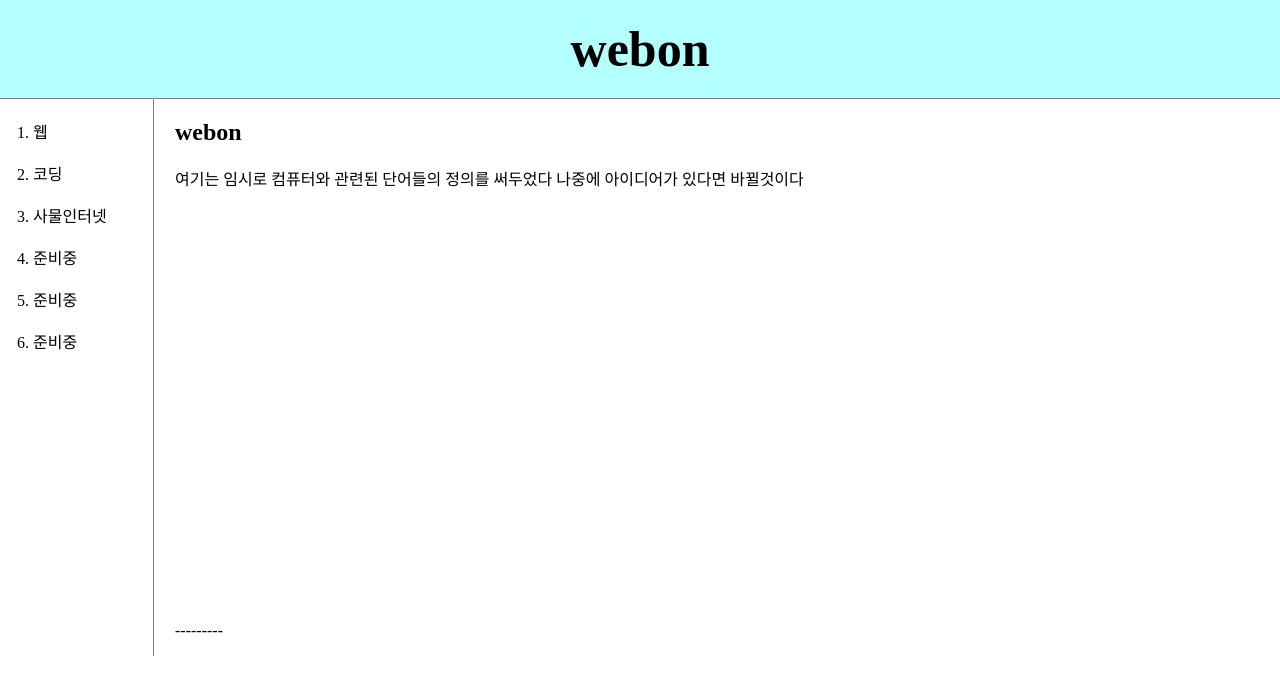
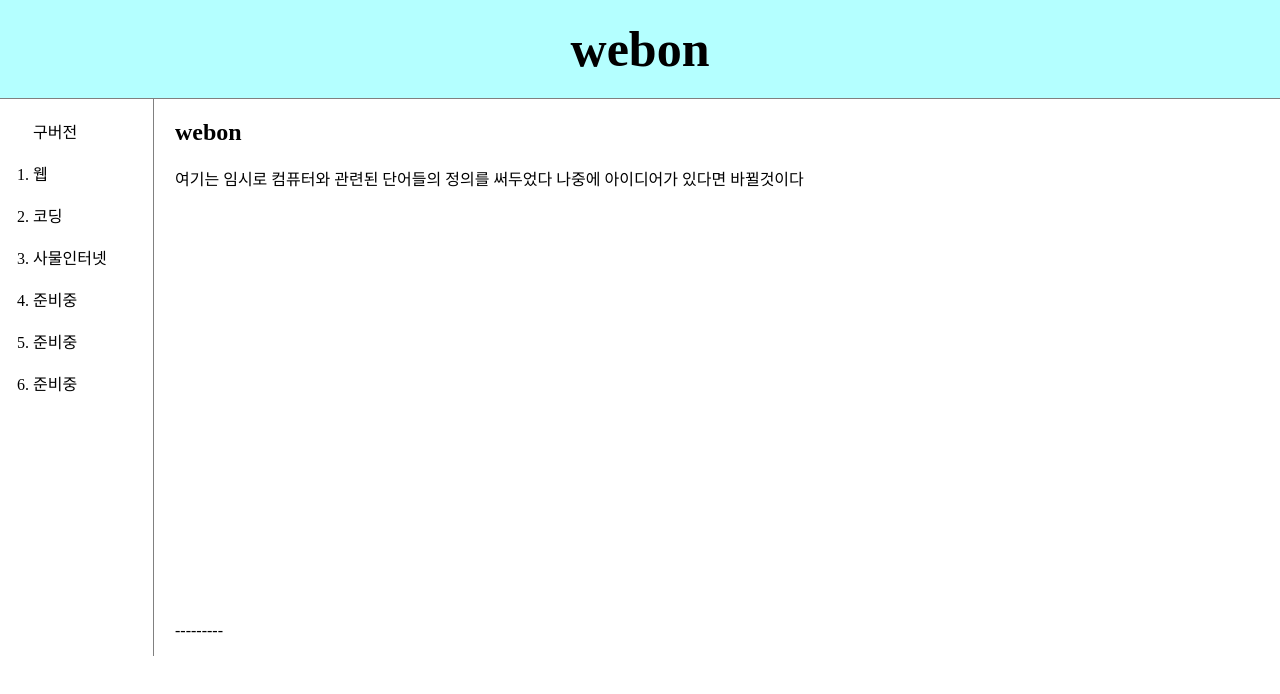
Before and after one commit to stwebon/webo, a plain HTML site: page index.html in a window 1280 px wide. Drawn offline with Linux system fonts and the light colour scheme.

Commit message:
Add files via upload

```diff
--- a/index.html
+++ b/index.html
@@ -10,6 +10,8 @@
     <h1><a href="index.html">webon</a></h1>
       <div id="grid">
     <ol>
+      <a href="https://ong2021.github.io/weki/index.html">구버전</a>
+      <br><br>
       <li><a href="1.html">웹</a></li><br>
       <li><a href="2.html">코딩</a></li><br>
       <li><a href="3.html">사물인터넷</a></li><br>
```
